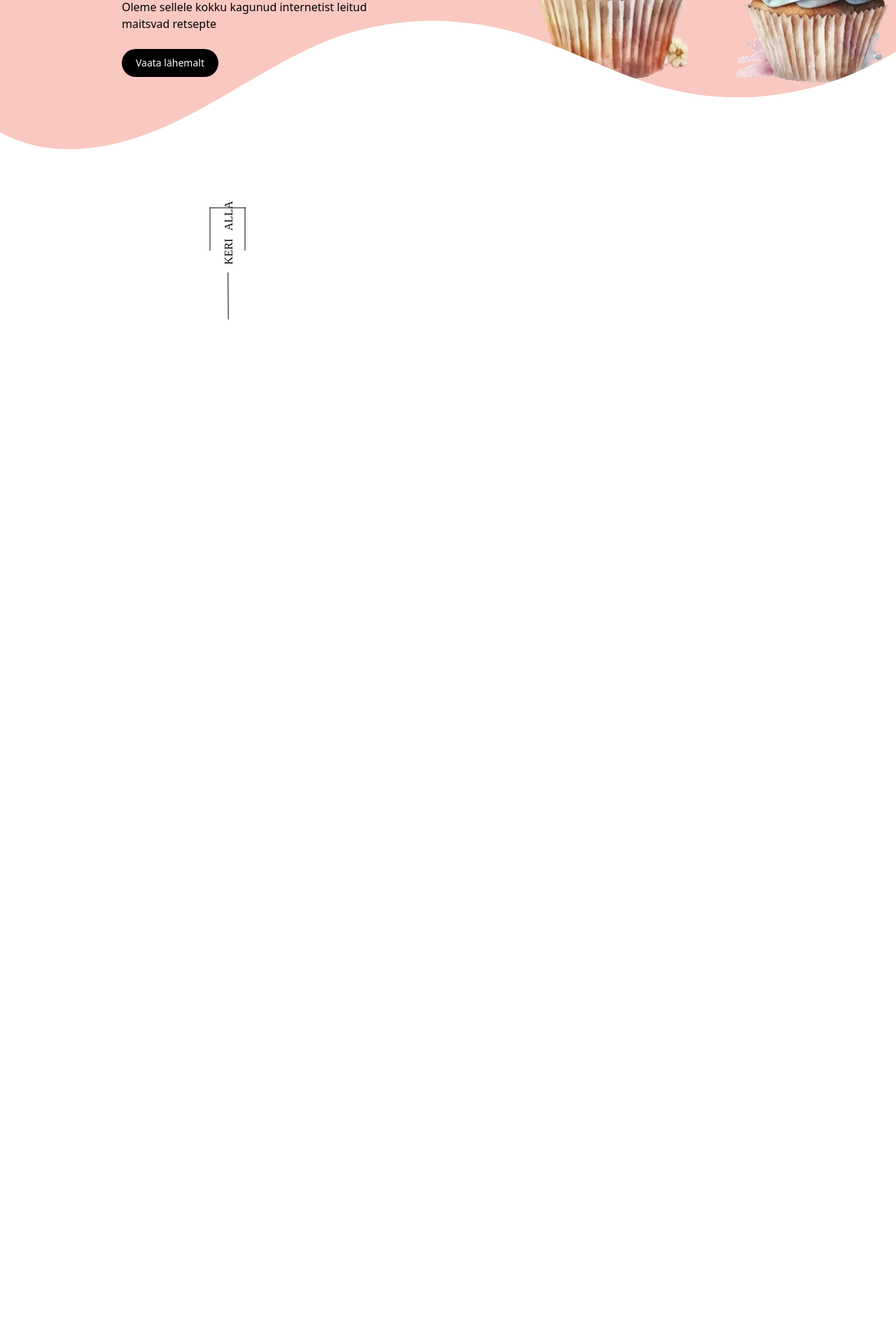
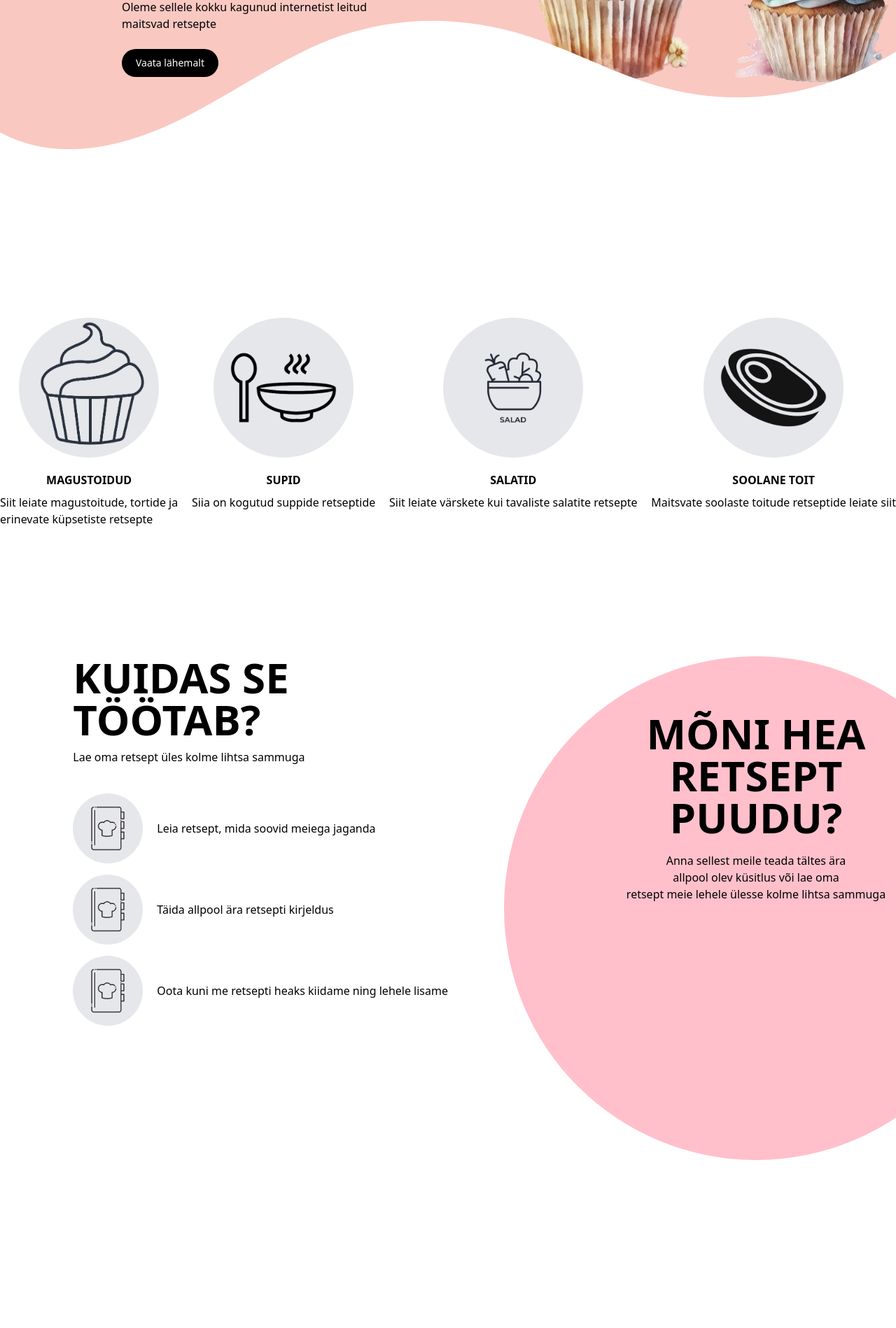
Before and after one commit to elerinnnn04/veebileht, a Flask app: page / in a window 1280 px wide. Shown: the part 570-2468 px from the top of the page at 70% size. Before the commit the page ends 1027 px from the top, so only its background shows below. Run offline with Flask 3, Linux system fonts and the light colour scheme; some libraries are stand-ins or nearby versions.

Commit message:
added icon section

```diff
--- a/static/dist/css/output.css
+++ b/static/dist/css/output.css
@@ -1136,36 +1136,16 @@ input:checked + .toggle-bg {
   margin-right: auto;
 }
 
-.-mx-96 {
-  margin-left: -24rem;
-  margin-right: -24rem;
-}
-
-.mx-96 {
-  margin-left: 24rem;
-  margin-right: 24rem;
-}
-
-.my-8 {
-  margin-top: 2rem;
-  margin-bottom: 2rem;
-}
-
-.my-6 {
-  margin-top: 1.5rem;
-  margin-bottom: 1.5rem;
-}
-
-.my-4 {
-  margin-top: 1rem;
-  margin-bottom: 1rem;
-}
-
 .my-3 {
   margin-top: 0.75rem;
   margin-bottom: 0.75rem;
 }
 
+.my-5 {
+  margin-top: 1.25rem;
+  margin-bottom: 1.25rem;
+}
+
 .mb-1 {
   margin-bottom: 0.25rem;
 }
@@ -1174,28 +1154,48 @@ input:checked + .toggle-bg {
   margin-bottom: 0.5rem;
 }
 
+.mb-5 {
+  margin-bottom: 1.25rem;
+}
+
+.me-2 {
+  margin-inline-end: 0.5rem;
+}
+
+.ml-5 {
+  margin-left: 1.25rem;
+}
+
 .ms-3 {
   margin-inline-start: 0.75rem;
 }
 
+.mt-10 {
+  margin-top: 2.5rem;
+}
+
 .mt-2 {
   margin-top: 0.5rem;
 }
 
-.mr-4 {
-  margin-right: 1rem;
-}
-
 .mt-3 {
   margin-top: 0.75rem;
 }
 
+.mt-4 {
+  margin-top: 1rem;
+}
+
+.mt-40 {
+  margin-top: 10rem;
+}
+
 .mt-5 {
   margin-top: 1.25rem;
 }
 
-.me-2 {
-  margin-inline-end: 0.5rem;
+.mt-20 {
+  margin-top: 5rem;
 }
 
 .block {
@@ -1290,12 +1290,16 @@ input:checked + .toggle-bg {
   flex-shrink: 0;
 }
 
+.basis-1\/2 {
+  flex-basis: 50%;
+}
+
+.basis-1\/3 {
+  flex-basis: 33.333333%;
+}
+
 .basis-2\/3 {
   flex-basis: 66.666667%;
-}
-
-.basis-1\/3 {
-  flex-basis: 33.333333%;
 }
 
 .-translate-x-full {
@@ -1364,14 +1368,6 @@ input:checked + .toggle-bg {
   flex-direction: column;
 }
 
-.content-center {
-  align-content: center;
-}
-
-.content-end {
-  align-content: flex-end;
-}
-
 .items-start {
   align-items: flex-start;
 }
@@ -1402,14 +1398,6 @@ input:checked + .toggle-bg {
 
 .gap-8 {
   gap: 2rem;
-}
-
-.gap-y-2 {
-  row-gap: 0.5rem;
-}
-
-.gap-y-4 {
-  row-gap: 1rem;
 }
 
 .gap-y-6 {
@@ -1432,6 +1420,10 @@ input:checked + .toggle-bg {
   align-self: flex-start;
 }
 
+.self-end {
+  align-self: flex-end;
+}
+
 .overflow-hidden {
   overflow: hidden;
 }
@@ -1605,28 +1597,17 @@ input:checked + .toggle-bg {
   padding-top: 0.5rem;
 }
 
-.pb-80 {
-  padding-bottom: 20rem;
-}
-
-.pt-80 {
-  padding-top: 20rem;
-}
-
 .pt-72 {
   padding-top: 18rem;
 }
 
-.text-left {
-  text-align: left;
-}
-
 .text-center {
   text-align: center;
 }
 
-.text-right {
-  text-align: right;
+.text-6xl {
+  font-size: 3.75rem;
+  line-height: 1;
 }
 
 .text-base {
@@ -1644,29 +1625,12 @@ input:checked + .toggle-bg {
   line-height: 1.25rem;
 }
 
-.text-xl {
-  font-size: 1.25rem;
-  line-height: 1.75rem;
-}
-
-.text-9xl {
-  font-size: 8rem;
-  line-height: 1;
-}
-
-.text-2xl {
-  font-size: 1.5rem;
-  line-height: 2rem;
-}
-
-.text-5xl {
-  font-size: 3rem;
-  line-height: 1;
-}
-
-.text-6xl {
-  font-size: 3.75rem;
-  line-height: 1;
+.font-bold {
+  font-weight: 700;
+}
+
+.font-extrabold {
+  font-weight: 800;
 }
 
 .font-medium {
@@ -1675,10 +1639,6 @@ input:checked + .toggle-bg {
 
 .font-semibold {
   font-weight: 600;
-}
-
-.font-extrabold {
-  font-weight: 800;
 }
 
 .uppercase {
@@ -1814,6 +1774,19 @@ input:checked + .toggle-bg {
   background-color: #f9c8c1;
 }
 
+#icon-row img {
+  min-height: 200px;
+}
+
+.circle {
+  width: 45rem;
+  height: 45rem;
+  border-radius: 50%;
+  text-align: center;
+  background-color: pink;
+  margin-right: -10rem;
+}
+
 .hover\:border-gray-300:hover {
   --tw-border-opacity: 1;
   border-color: rgb(209 213 219 / var(--tw-border-opacity));
@@ -1834,14 +1807,14 @@ input:checked + .toggle-bg {
   background-color: rgb(229 231 235 / var(--tw-bg-opacity));
 }
 
+.hover\:bg-gray-900:hover {
+  --tw-bg-opacity: 1;
+  background-color: rgb(17 24 39 / var(--tw-bg-opacity));
+}
+
 .hover\:bg-white:hover {
   --tw-bg-opacity: 1;
   background-color: rgb(255 255 255 / var(--tw-bg-opacity));
-}
-
-.hover\:bg-gray-900:hover {
-  --tw-bg-opacity: 1;
-  background-color: rgb(17 24 39 / var(--tw-bg-opacity));
 }
 
 .hover\:text-blue-600:hover {
--- a/templates/index.html
+++ b/templates/index.html
@@ -1,40 +1,105 @@
-{% extends 'base.html' %}
-
-{% block content %}
-<div class="container flex justify-end mx-auto content-end pt-72 gap-8">
+{% extends 'base.html' %} {% block content %}
+<div class="container flex justify-end mx-auto pt-72 gap-8">
     <div class="flex flex-col items-center basis-2/3">
         <div class="flex flex-col gap-y-6">
             <h1 class="text-6xl font-extrabold">
-                LEIA <br>
-                OMA <br class="my-3">
+                LEIA <br />
+                OMA <br class="my-3" />
                 LEMMIK
             </h1>
             <p>
-                Oleme sellele kokku kagunud internetist leitud <br>
+                Oleme sellele kokku kagunud internetist leitud <br />
                 maitsvad retsepte
             </p>
-            <button type="button" class="text-white self-start bg-black hover:bg-gray-900 focus:outline-none focus:ring-4 focus:ring-gray-300 font-medium rounded-full text-sm px-5 py-2.5 me-2 mb-2 dark:bg-gray-800 dark:hover:bg-gray-700 dark:focus:ring-gray-700 dark:border-gray-700">Vaata lähemalt</button>
+            <button type="button"
+                class="text-white self-start bg-black hover:bg-gray-900 focus:outline-none focus:ring-4 focus:ring-gray-300 font-medium rounded-full text-sm px-5 py-2.5 me-2 mb-2 dark:bg-gray-800 dark:hover:bg-gray-700 dark:focus:ring-gray-700 dark:border-gray-700">
+                Vaata lähemalt
+            </button>
         </div>
     </div>
-    <img class="basis-1/3" src="{{url_for('static', filename='images/muffins.png')}}" alt="" width="550">
+    <img class="basis-1/3" src="{{url_for('static', filename='images/muffins.png')}}" alt="" width="550" />
+    <div class="custom-shape-divider-bottom-1700003160 self-end">
+        <svg data-name="Layer 1" xmlns="http://www.w3.org/2000/svg" viewBox="0 0 1200 120" preserveAspectRatio="none">
+            <path
+                d="M985.66,92.83C906.67,72,823.78,31,743.84,14.19c-82.26-17.34-168.06-16.33-250.45.39-57.84,11.73-114,31.07-172,41.86A600.21,600.21,0,0,1,0,27.35V120H1200V95.8C1132.19,118.92,1055.71,111.31,985.66,92.83Z"
+                class="shape-fill"></path>
+        </svg>
+    </div>
 </div>
-<div class="custom-shape-divider-bottom-1700003160">
-    <svg data-name="Layer 1" xmlns="http://www.w3.org/2000/svg" viewBox="0 0 1200 120" preserveAspectRatio="none">
-        <path d="M985.66,92.83C906.67,72,823.78,31,743.84,14.19c-82.26-17.34-168.06-16.33-250.45.39-57.84,11.73-114,31.07-172,41.86A600.21,600.21,0,0,1,0,27.35V120H1200V95.8C1132.19,118.92,1055.71,111.31,985.66,92.83Z" class="shape-fill"></path>
-    </svg>
+<br /><br /><br /><br /><br /><br /><br /><br /><br /><br /><br /><br /><br /><br />
+<div id="icon-row" class="container mx-auto flex justify-between items-start">
+    <div class="flex flex-col items-center">
+        <img class="rounded-full bg-gray-200" src="{{url_for('static', filename='images/cupcake-icon.png')}}" alt="" width="200" height="200" />
+        <h2 class="font-bold mt-5">MAGUSTOIDUD</h2>
+        <p class="mt-2">Siit leiate magustoitude, tortide ja <br>
+            erinevate küpsetiste retsepte</p>
+    </div>
+    <div class="flex flex-col items-center">
+        <img class="rounded-full bg-gray-200" src="{{url_for('static', filename='images/soup-bowl-icon.png')}}" alt="" width="200" height="200" />
+        <h2 class="font-bold mt-5">SUPID</h2>
+        <p class="mt-2">Siia on kogutud suppide retseptide</p>
+    </div>
+    <div class="flex flex-col items-center">
+        <img class="rounded-full bg-gray-200" src="{{url_for('static', filename='images/salad-bowl-icon.png')}}" alt="" width="200" height="200" />
+        <h2 class="font-bold mt-5">SALATID</h2>
+        <p class="mt-2">Siit leiate värskete kui tavaliste salatite retsepte</p>
+    </div>
+    <div class="flex flex-col items-center">
+        <img class="rounded-full bg-gray-200" src="{{url_for('static', filename='images/steak-icon.png')}}" alt="" width="200" height="200" />
+        <h2 class="font-bold mt-5">SOOLANE TOIT</h2>
+        <p class="mt-2">Maitsvate soolaste toitude retseptide leiate siit</p>
+    </div>
 </div>
-
-<div>
+<br>
+<div class="flex mt-40">
+    <div class="flex basis-1/2 justify-end">
+        <div class="flex flex-col items-start">
+            <h2 class="text-6xl font-extrabold">
+                KUIDAS SE <br class="mb-5">
+                TÖÖTAB?
+            </h2>
+            <p class="mt-3">Lae oma retsept üles kolme lihtsa sammuga</p>
+            <div class="list-row flex items-center mt-10">
+                <img class="rounded-full bg-gray-200 p-3" src="{{url_for('static', filename='images/cookbook-icon.png')}}" alt="" width="100" height="100">
+                <p class="ml-5">Leia retsept, mida soovid meiega jaganda</p>
+            </div>
+            <div class="list-row flex items-center mt-4">
+                <img class="rounded-full bg-gray-200 p-3" src="{{url_for('static', filename='images/cookbook-icon.png')}}" alt="" width="100" height="100">
+                <p class="ml-5">Täida allpool ära retsepti kirjeldus</p>
+            </div>
+            <div class="list-row flex items-center mt-4">
+                <img class="rounded-full bg-gray-200 p-3" src="{{url_for('static', filename='images/cookbook-icon.png')}}" alt="" width="100" height="100">
+                <p class="ml-5">Oota kuni me retsepti heaks kiidame ning lehele lisame</p>
+            </div>
+        </div>
+    </div>
+    <div class="flex basis-1/2 justify-end overflow-hidden">
+        <div class="circle">
+            <h2 class="mt-20 text-6xl font-extrabold">
+                MÕNI HEA <br>
+                RETSEPT <br class="my-5">
+                PUUDU?
+            </h2>
+            <p class="mt-5">
+                Anna sellest meile teada tältes ära <br>
+                allpool olev küsitlus või lae oma <br>
+                retsept meie lehele ülesse kolme lihtsa sammuga
+            </p>
+        </div>
+    </div>
+</div>
+<!-- <div>
     <svg width="800" height="600" xmlns="http://www.w3.org/2000/svg" class="z-50">
         <g>
          <title>Layer 1</title>
          <line stroke-linecap="undefined" stroke-linejoin="undefined" id="svg_1" y2="240" x2="300" y1="178" x1="300" stroke="#000" fill="none"/>
          <line stroke-linecap="undefined" stroke-linejoin="undefined" id="svg_2" y2="240" x2="350" y1="178" x1="350" stroke="#000" fill="none"/>
          <line stroke-linecap="undefined" stroke-linejoin="undefined" id="svg_3" y2="179" x2="351" y1="179" x1="300" stroke="#000" fill="none"/>
-         <text transform="rotate(-90, 323.639, 229.857)" xml:space="preserve" text-anchor="start" font-family="'Antonio'" font-size="16" stroke-width="0" id="svg_5" y="237.95239" x="293.2381" stroke="#000" fill="#000000">KERI   ALLA</text>
+        <text transform="rotate(-90, 323.639, 229.857)" xml:space="preserve" text-anchor="start" font-family="'Antonio'"
+            font-size="16" stroke-width="0" id="svg_5" y="237.95239" x="293.2381" stroke="#000" fill="#000000">KERI ALLA</text>
          <line stroke-linecap="undefined" stroke-linejoin="undefined" id="svg_6" y2="338.57125" x2="326.19033" y1="271.4284" x1="325.71414" stroke="#000" fill="none"/>
         </g>
        </svg>
-</div>
-<br><br><br><br><br><br><br><br><br><br><br><br><br><br><br><br><br><br><br><br><br><br><br><br><br><br><br><br><br><br><br><br><br><br><br><br><br><br><br><br><br><br><br><br><br><br><br><br><br><br><br><br><br><br><br><br><br><br><br><br><br><br><br><br><br><br><br><br><br><br><br><br><br><br><br><br><br><br><br><br><br><br><br><br><br><br><br><br><br><br><br><br><br><br><br><br><br><br><br><br>
+</div> -->
+<br /><br /><br /><br /><br /><br /><br /><br /><br /><br /><br /><br /><br /><br /><br /><br /><br /><br /><br /><br /><br /><br /><br /><br /><br /><br /><br /><br /><br /><br /><br /><br /><br /><br /><br /><br /><br /><br /><br /><br /><br /><br /><br /><br /><br /><br /><br /><br /><br /><br /><br /><br /><br /><br /><br /><br /><br /><br /><br /><br /><br /><br /><br /><br /><br /><br /><br /><br /><br /><br /><br /><br /><br /><br /><br /><br /><br /><br /><br /><br /><br /><br /><br /><br /><br /><br /><br /><br /><br /><br /><br /><br /><br /><br /><br /><br /><br /><br /><br /><br />
 {% endblock %}
```
Also changed, not shown: static/src/input.css (+13 -0 lines), static/images/cookbook-icon.png (added), static/images/cupcake-icon.png (added), static/images/salad-bowl-icon.png (added), static/images/soup-bowl-icon.png (added), static/images/steak-icon.png (added).
